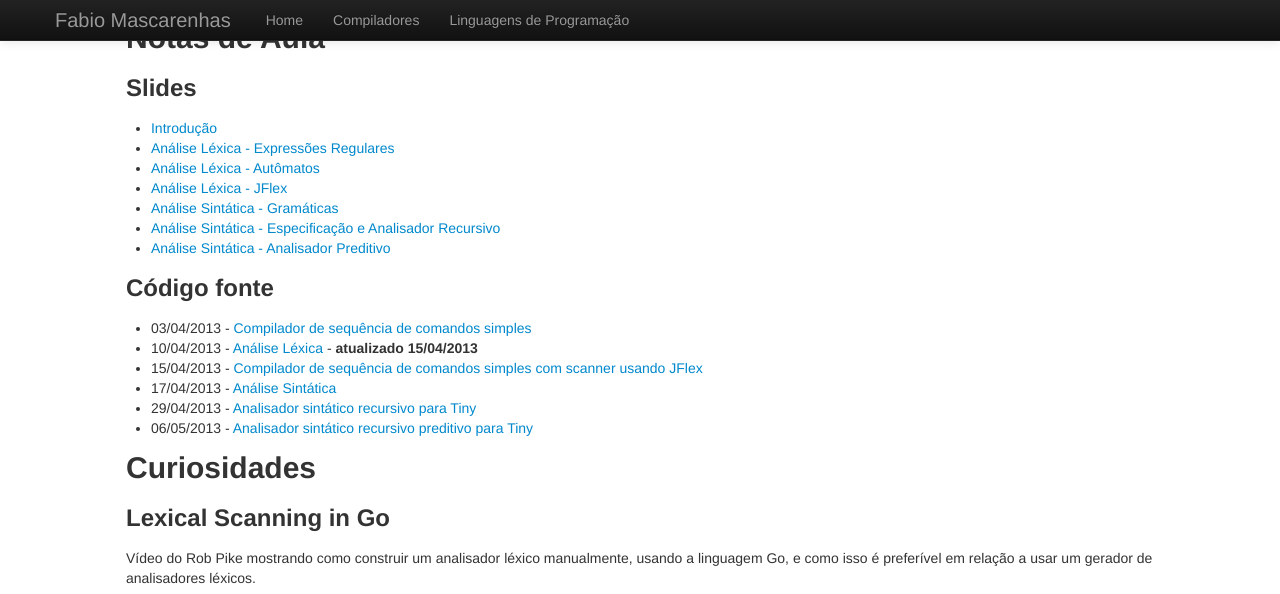
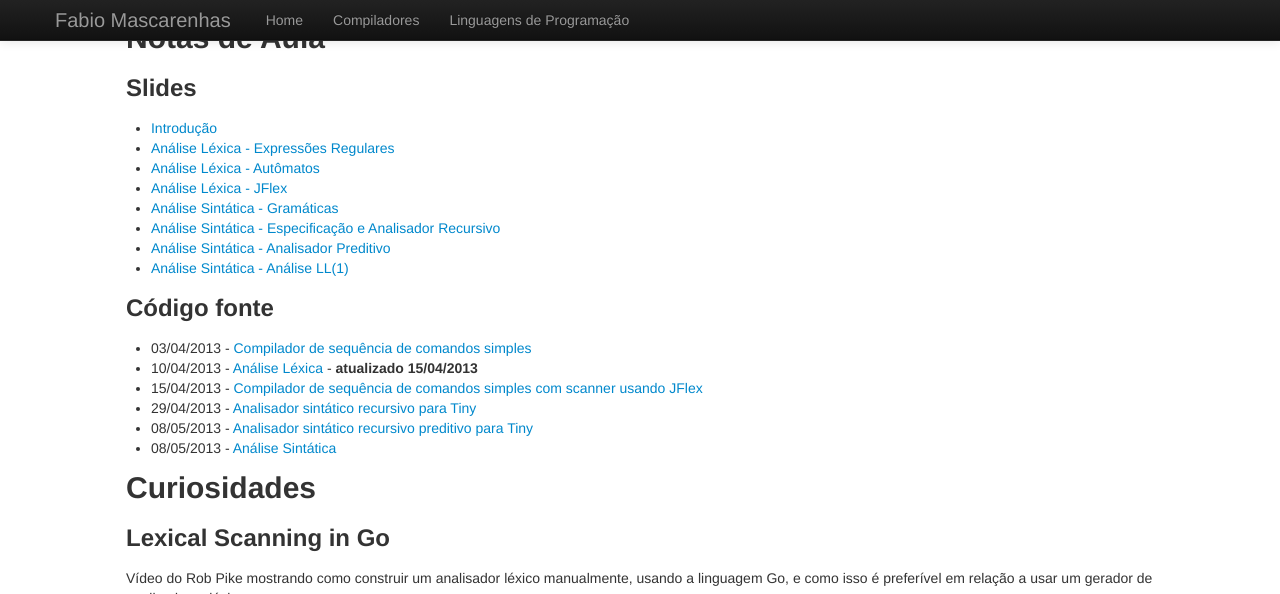
Before and after one commit to fabiomascarenhas/fabiomascarenhas.github.com, a Jekyll site: the page built from comp/index.md, in a window 1280 px wide and 900 px high, scrolled down 1163 px, cut to the strip 0-594 px from the top of the window. Built offline with Jekyll 4.4.1, drawn with Linux system fonts in a browser that asks for light colours.

Commit message:
notas de aula compiladores 08/05

```diff
--- a/comp/index.md
+++ b/comp/index.md
@@ -110,15 +110,16 @@
 * [Análise Sintática - Gramáticas](05Gramaticas.pdf)
 * [Análise Sintática - Especificação e Analisador Recursivo](06Sintaxe.pdf)
 * [Análise Sintática - Analisador Preditivo](07Preditiva.pdf)
+* [Análise Sintática - Análise LL(1)](08LL1.pdf)
 
 ### Código fonte
 
 * 03/04/2013 - [Compilador de sequência de comandos simples](CmdSimp.zip)
 * 10/04/2013 - [Análise Léxica](Lexico.zip) - **atualizado 15/04/2013**
 * 15/04/2013 - [Compilador de sequência de comandos simples com scanner usando JFlex](CmdSimp_JFlex.zip)
-* 17/04/2013 - [Análise Sintática](Parsing.zip)
 * 29/04/2013 - [Analisador sintático recursivo para Tiny](Tiny_Rec.zip)
-* 06/05/2013 - [Analisador sintático recursivo preditivo para Tiny](Tiny_Pred.zip)
+* 08/05/2013 - [Analisador sintático recursivo preditivo para Tiny](Tiny_Pred.zip)
+* 08/05/2013 - [Análise Sintática](Parsing.zip)
 
 Curiosidades
 ------------
```
Also changed, not shown: 4 other files.
